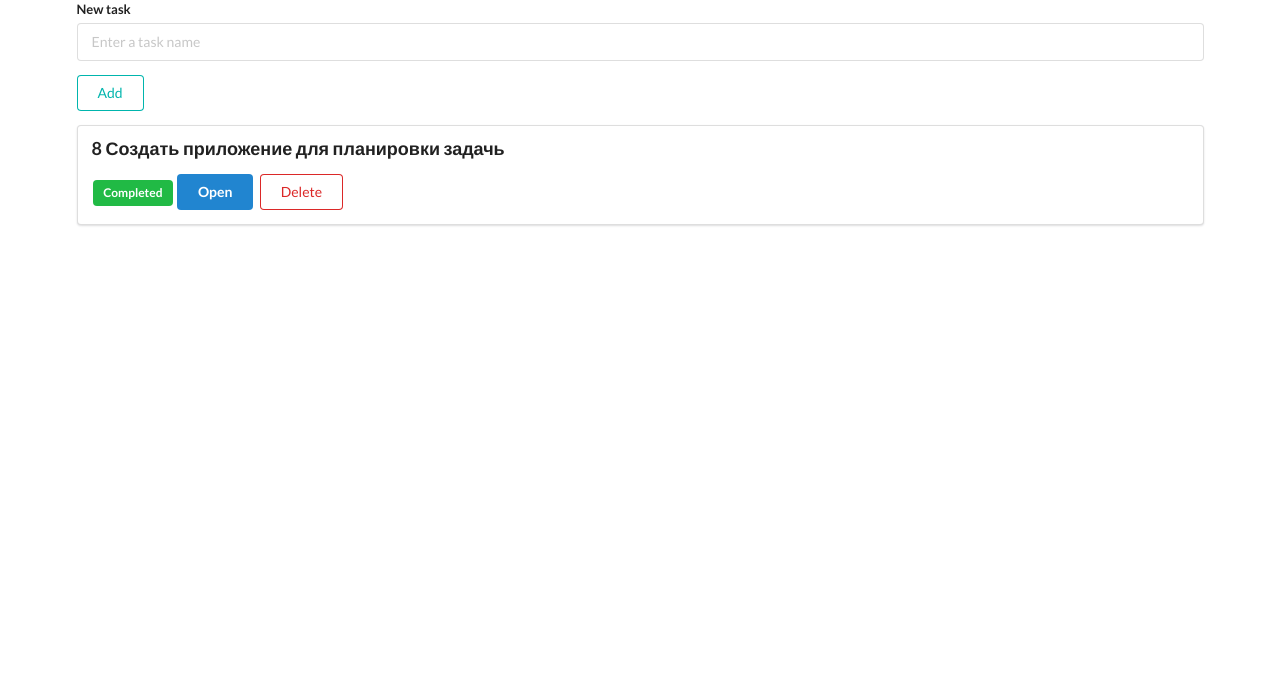
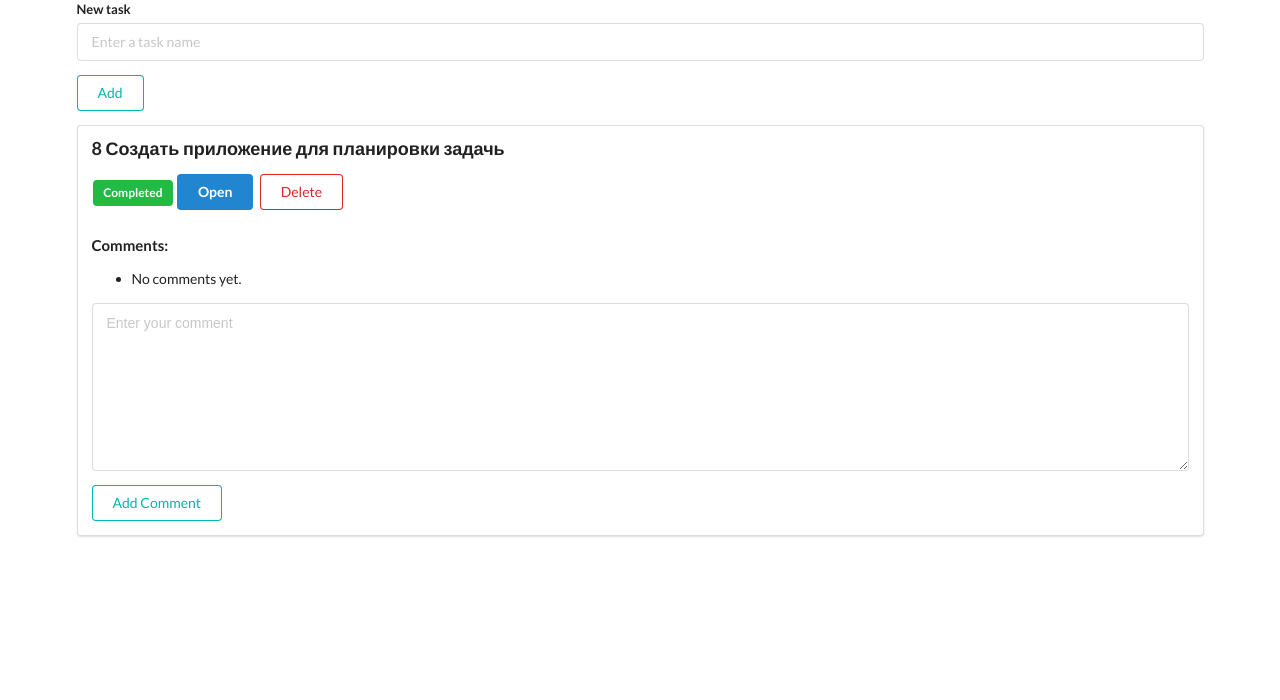
Before and after one commit to AndreiChpakovski/manager, a Django app: page / in a window 1280 px wide. Shown: the part 146-846 px from the top of the page. Run offline with Django 5.2, Linux system fonts and the light colour scheme; data comes from the database, SQL or seed files in the repository.

Commit message:
Update index.html

```diff
--- a/templates/manager/index.html
+++ b/templates/manager/index.html
@@ -26,6 +26,26 @@
     <a class="ui blue button" href="{% url 'update' task_id=task.id %}">Open</a>
     {% endif %}
     <a class="ui negative basic button" href="{% url 'delete' task_id=task.id %}">Delete</a>
+
+            <h4>Comments:</h4>
+        <ul>
+            {% for comment in task.comments.all %}
+                <li>{{ comment.text }} - {{ comment.created_at }}</li>
+            {% empty %}
+                <li>No comments yet.</li>
+            {% endfor %}
+        </ul>
+
+        <!-- Forma para comentarios -->
+        <form class="ui form" action="{% url 'task_list' %}" method="post">
+            {% csrf_token %}
+            <input type="hidden" name="task_id" value="{{ task.id }}">
+            <div class="field">
+                <textarea name="text" placeholder="Enter your comment"></textarea>
+            </div>
+            <button class="ui teal basic button" type="submit">Add Comment</button>
+        </form>
+
 </div>
 {% endfor %}
 </div>
```
